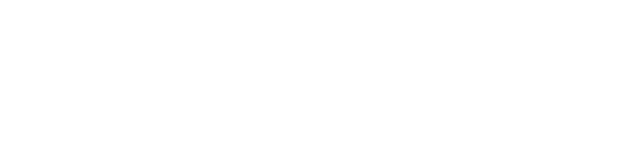
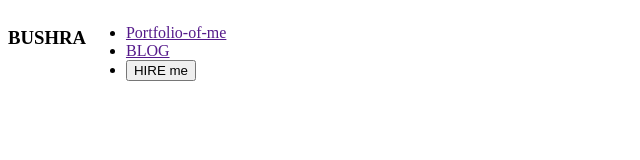
Before and after one commit to BushraMuhammd199/Portfolio-of-me, a plain HTML site: page PORTFOLIO.html/Portfolio-of-me.html in a window 1280 px wide. Shown: the whole page, without its empty margins (0-640 px from the left). Drawn offline with Linux system fonts and the light colour scheme; files that its build step writes are made by us from their sources.

Commit message:
portfolio-of-me

```diff
--- a/PORTFOLIO.html/Portfolio-of-me.html
+++ b/PORTFOLIO.html/Portfolio-of-me.html
@@ -4,9 +4,19 @@
     <meta charset="UTF-8">
     <meta name="viewport" content="width=device-width, initial-scale=1.0">
     <title>Portfolio-of-me</title>
+    <link rel="stylesheet" href="style/portfolio.css">
 </head>
 <body>
     <header>
+        <nav>
+            <h3>BUSHRA</h3>
+            <ul>
+                <li><a href="">Portfolio-of-me</a></li>
+                <li><a href="">BLOG</a></li>
+                <li><a href=""><button>HIRE me </button></a></li>
+
+            </ul>
+        </nav>
 
     </header>
     <main>
--- /dev/null
+++ b/style.html/portfolio.css
@@ -0,0 +1,4 @@
+/* Nav style */
+nav{
+    display: flex;
+}
```
